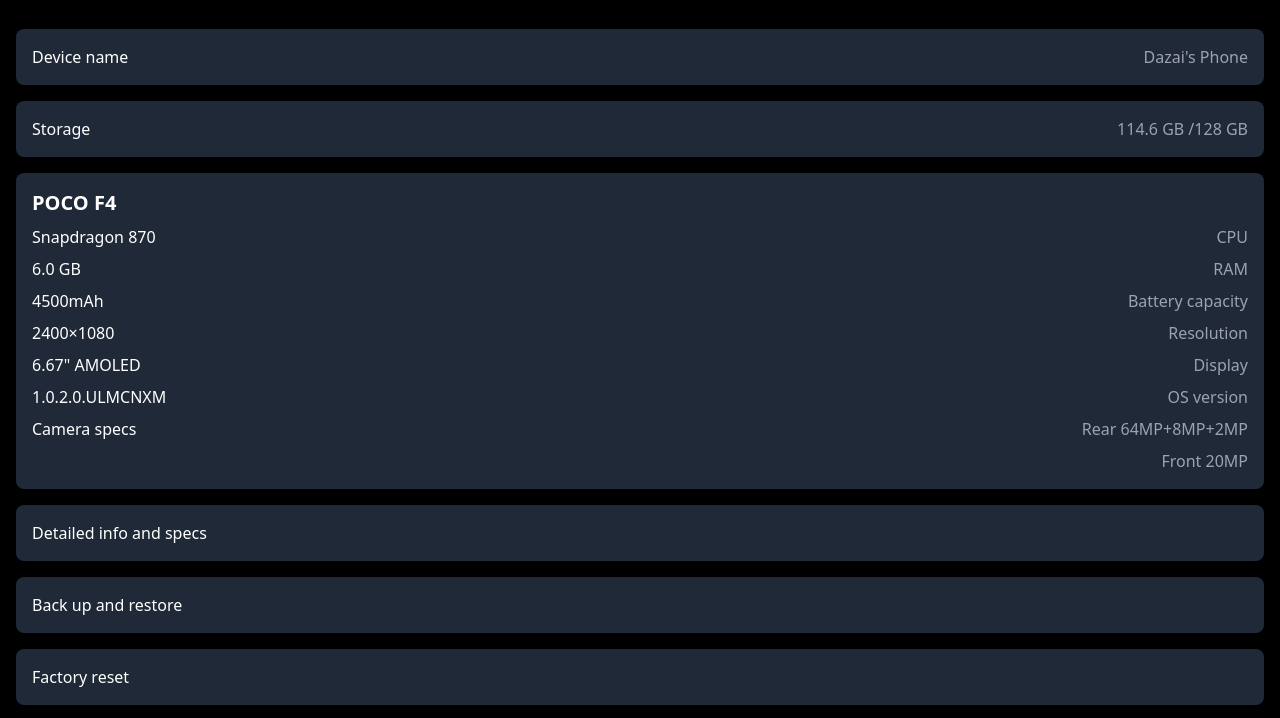
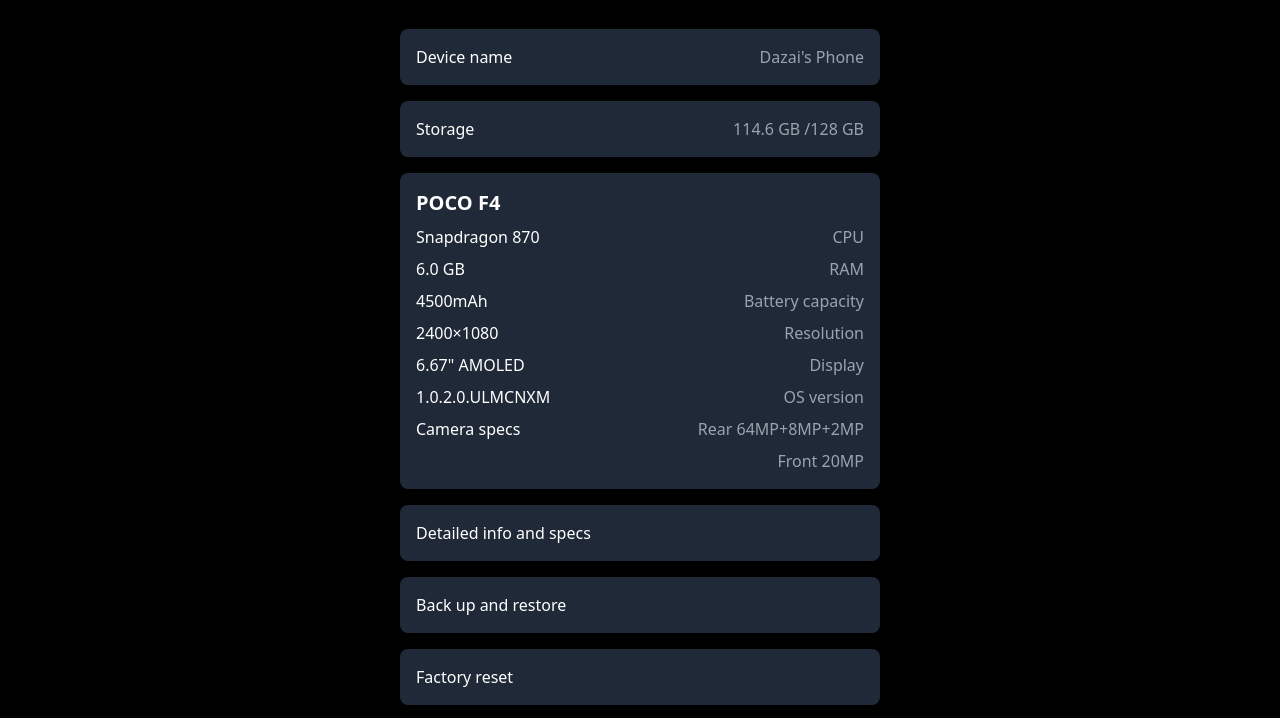
Before and after one commit to slayedkaito/kaitohos, a plain HTML site: page index.html in a window 1280 px wide. Shown: the part 207-925 px from the top of the page. Drawn offline with nearby package versions, Linux system fonts and the light colour scheme.

Commit message:
index.html

```diff
--- a/index.html
+++ b/index.html
@@ -5,7 +5,7 @@
     <link rel="stylesheet" href="https://cdnjs.cloudflare.com/ajax/libs/font-awesome/5.15.3/css/all.min.css">
 </head>
 <body class="bg-black text-white font-sans">
-    <div class="p-4">
+    <div class="p-4 max-w-lg mx-auto w-full">
         <!-- Top Bar -->
         <div class="flex justify-between items-center mb-4">
             <div class="text-white text-sm">19:24</div>
```
